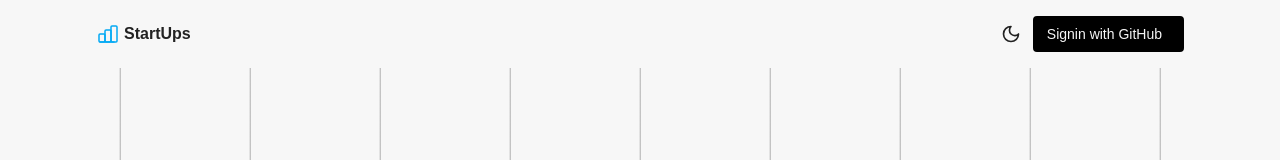
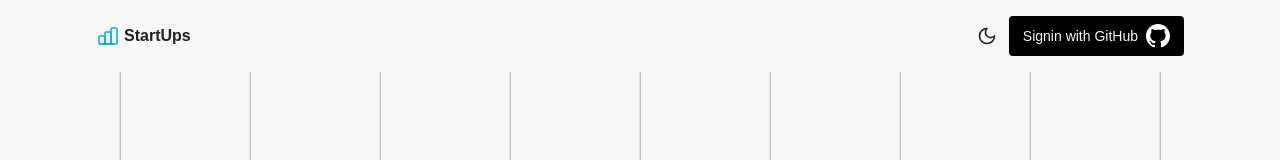
Before and after one commit to Nisha0202/StartUps, a Next.js app: page / in a window 1280 px wide. Shown: the top 160 px of the page. Built offline with nearby package versions, Linux system fonts and the light colour scheme; no server answers; a web font is replaced by a local one.

Commit message:
Svg color

```diff
--- a/src/components/Navbar.tsx
+++ b/src/components/Navbar.tsx
@@ -1,6 +1,5 @@
 import React from 'react'
-import { auth, signIn, signOut } from "../../auth"
-import { LogOut } from 'lucide-react';
+import { auth, signIn } from "../../auth"
 import Profile from './Profile';
 import Theme from './Theme';
 
@@ -27,7 +26,7 @@ export default async function Navbar() {
                         >
                 <button type="submit"
                     className='flex items-center gap-2 w-full px-3 py-1.5 text-sm action_btn font-medium
-                     rounded  '>Signin with GitHub <image/></button>
+                     rounded  '>Signin with GitHub <img src={"/github.svg"} alt="Logo" className="size-6" /> </button>
                         </form>
                     </div> : <div className='flex items-center '>
                         <Profile session={session} />
```
Also changed, not shown: public/github.svg.
